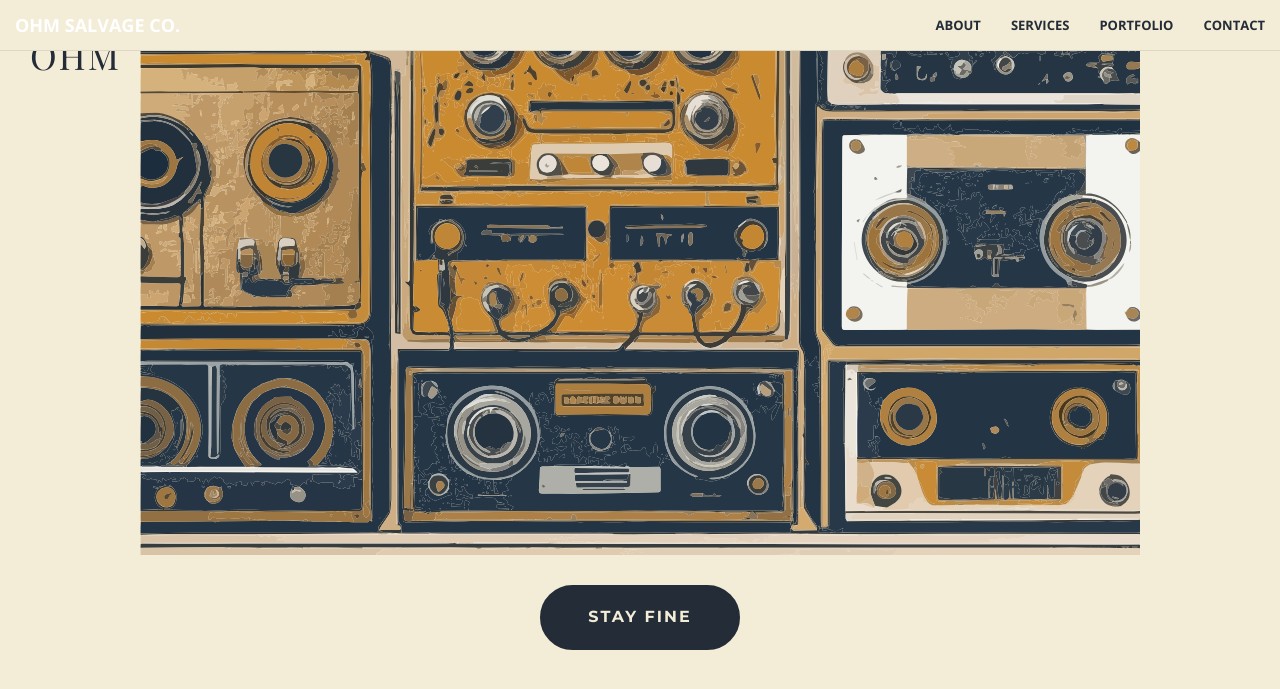
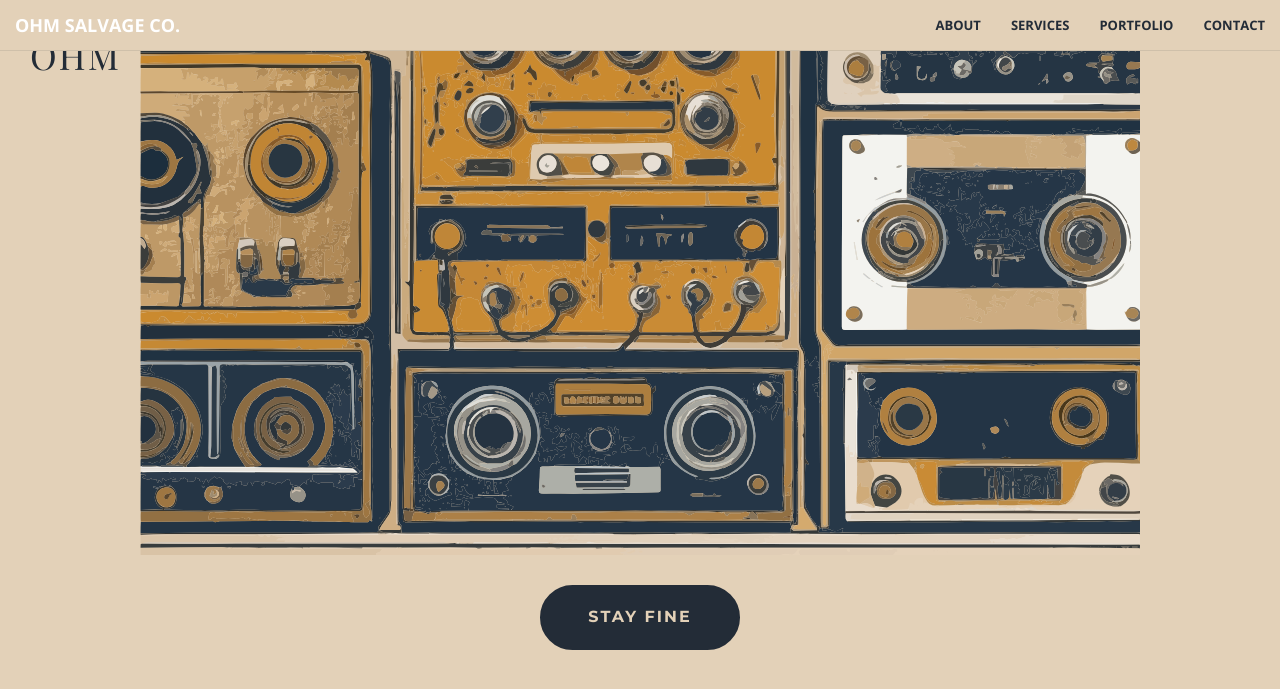
Before and after one commit to ohmco/www, a Jekyll site: the page built from index.html, in a window 1280 px wide and 1400 px high. Shown: the top 689 px of the window. Built offline with Jekyll 4.4.1, drawn with Linux system fonts in a browser that asks for light colours.

Commit message:
Update ohm-custom.css with new styles

```diff
--- a/assets/css/ohm-custom.css
+++ b/assets/css/ohm-custom.css
@@ -2,7 +2,7 @@
 
 /* Color Scheme Variables */
 :root {
-    --ohm-beige: #f3ecd7;
+    --ohm-beige: #e3d1b8;
     --ohm-navy: #232c37;
     --ohm-gold: #c1a062;
 }
```
